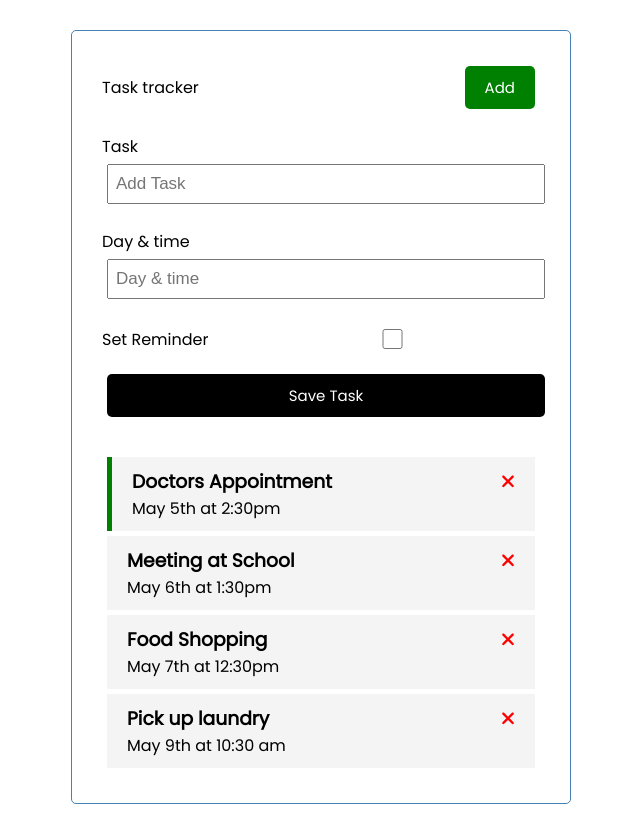
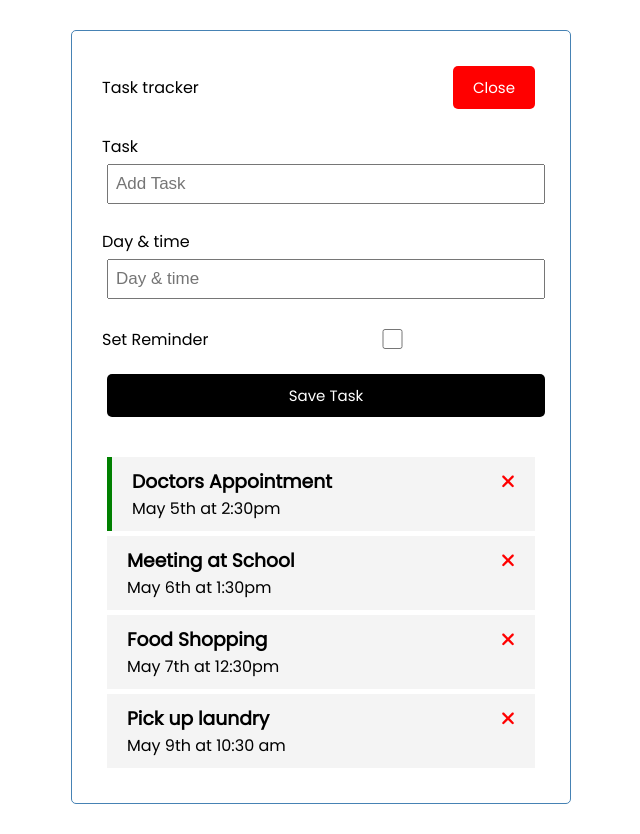
Before and after one commit to fabriccio27/angular-crash-course, an Angular app: page / in a window 1280 px wide. Both pictures are taken after a click on the button "Add". Shown: the whole page, without its empty margins (319-959 px from the left). Built offline with nearby package versions, Linux system fonts and the light colour scheme; data requests are answered from the project's data file.

Commit message:
Toggle section of component by using ngIf and subscription

```diff
--- a/src/app/components/add-task/add-task.component.html
+++ b/src/app/components/add-task/add-task.component.html
@@ -1,4 +1,4 @@
-<form class="add-form" (ngSubmit)="onSubmit()">
+<form class="add-form" (ngSubmit)="onSubmit()" *ngIf="showAddTask">
     <div class="form-control">
         <label for="text">Task</label>
         <!-- In Angular, [(ngModel)] creates a two-way data binding between the HTML element and a property of the component
--- a/src/app/components/add-task/add-task.component.ts
+++ b/src/app/components/add-task/add-task.component.ts
@@ -1,5 +1,7 @@
 import { Component, Output, EventEmitter } from '@angular/core';
 import { Task } from 'src/app/Task';
+import { UiService } from 'src/app/services/ui.service';
+import { Subscription } from 'rxjs';
 
 @Component({
   selector: 'app-add-task',
@@ -10,7 +12,13 @@
   text!: string;
   day!: string;
   reminder: boolean = false;
+  showAddTask!: boolean;
+  subscription!: Subscription;
   @Output() onAddTask: EventEmitter<Task> = new EventEmitter();
+
+  constructor(private uiService: UiService) {
+    this.subscription = this.uiService.onToggle().subscribe(value => this.showAddTask = value);
+   }
 
   onSubmit() {
     if (!this.text) {
--- a/src/app/components/header/header.component.html
+++ b/src/app/components/header/header.component.html
@@ -1,4 +1,5 @@
 <header>
     {{title}}
-    <app-button color="green" text="Add" (btnClick)="toggleAddTask()"></app-button>
+    <app-button color="{{showAddTask ? 'red' :'green'}}" text="{{showAddTask ? 'Close' :'Add'}}"
+        (btnClick)="toggleAddTask()"></app-button>
 </header>
--- a/src/app/components/header/header.component.ts
+++ b/src/app/components/header/header.component.ts
@@ -1,4 +1,6 @@
 import { Component } from '@angular/core';
+import { UiService } from 'src/app/services/ui.service';
+import { Subscription } from 'rxjs';
 
 @Component({
   selector: 'app-header',
@@ -9,7 +11,14 @@
   // I can access this property in the HTML file using the interpolation syntax {{ title }}
   // that sintax allows any js expression to be evaluated
   title: string = 'Task tracker';
+  showAddTask!: boolean;
+  subscription!: Subscription;
+
+  constructor(private uiService: UiService) {
+    this.subscription = this.uiService.onToggle().subscribe(value => this.showAddTask = value);
+  }
+
   toggleAddTask (): void {
-    console.log('toggle')
+    this.uiService.toggleAddTask();
   }
 }
```
